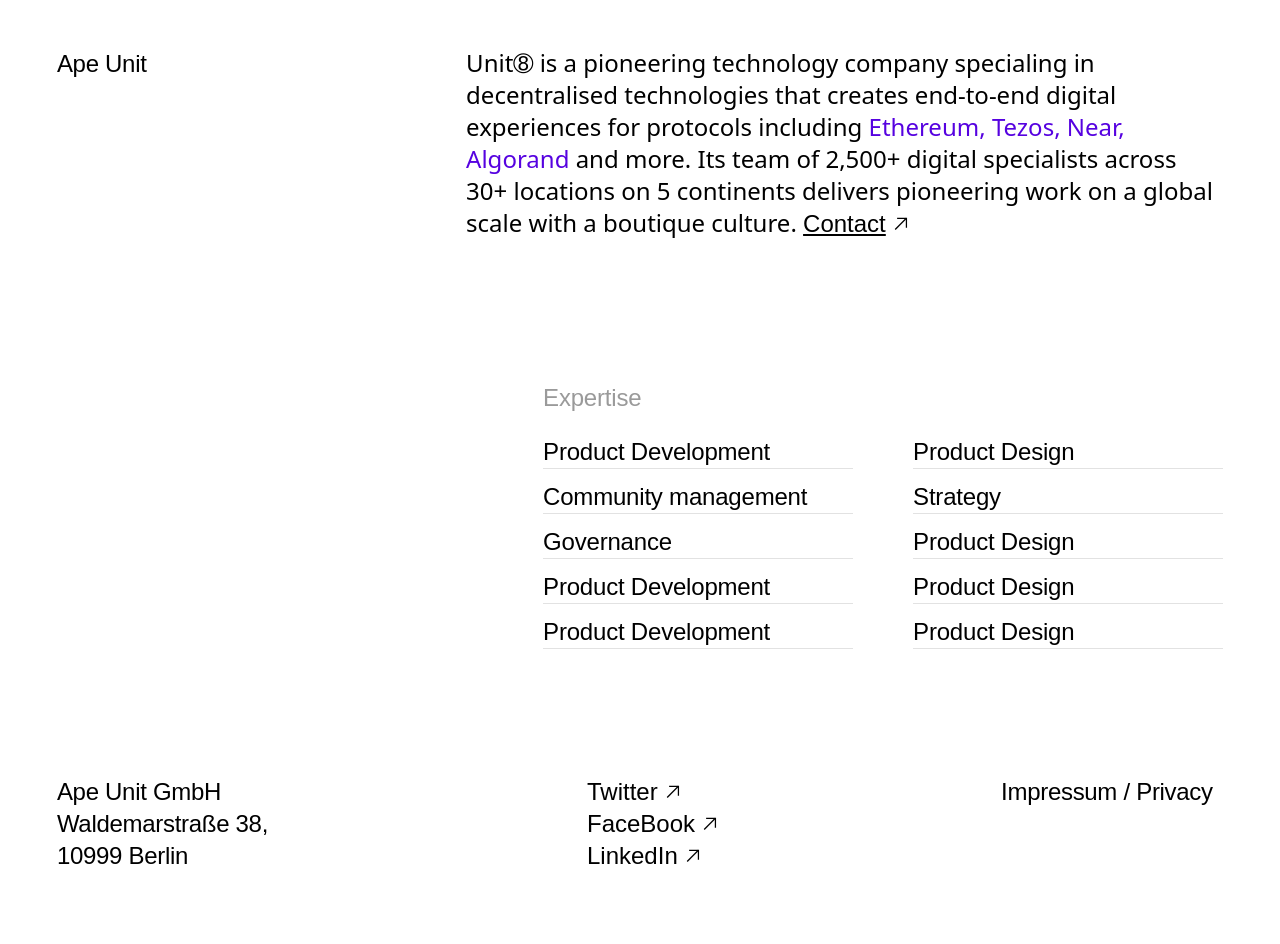
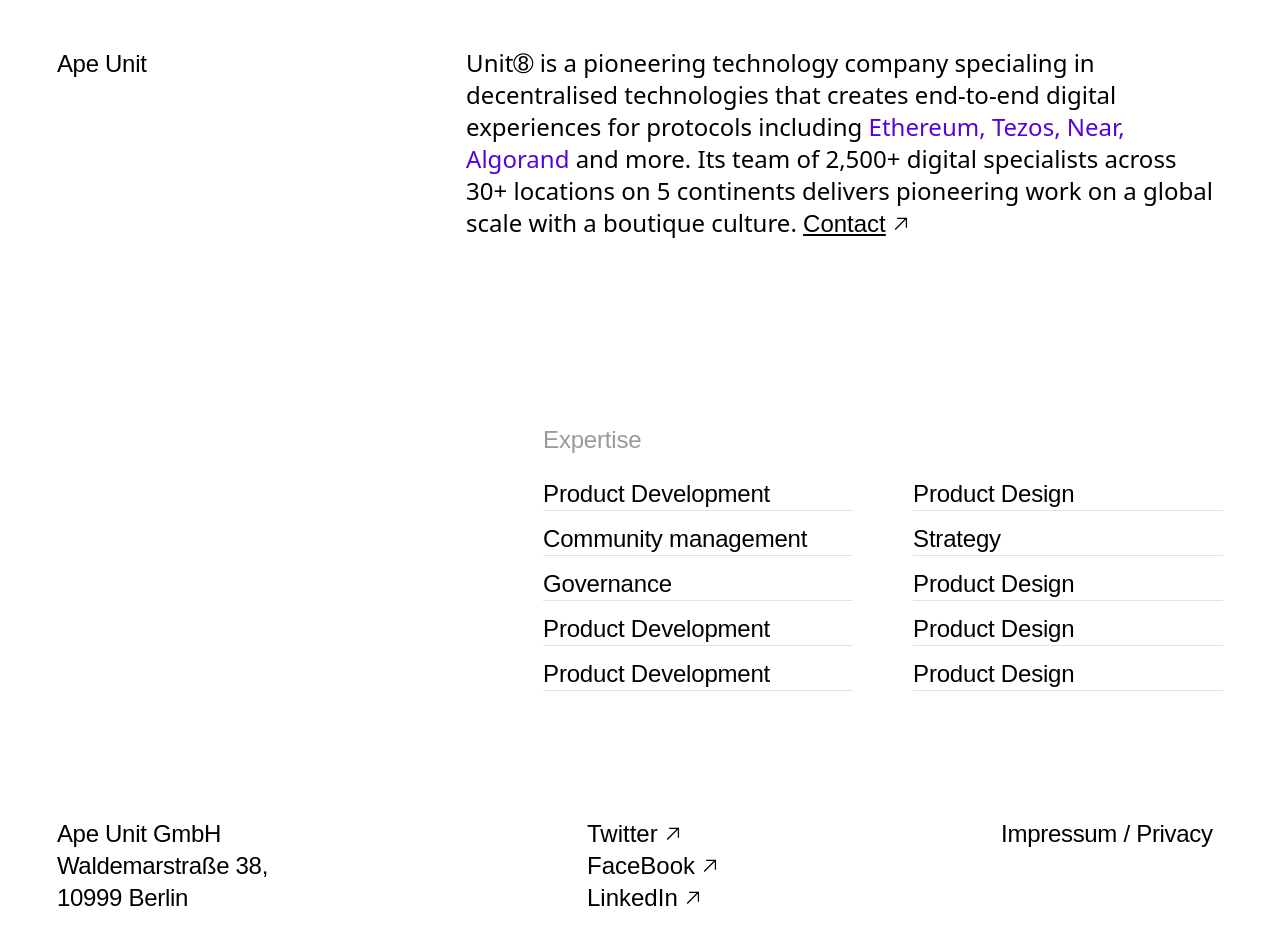
Before and after one commit to TheGymRwanda/unit8-maroon, a Next.js app: page / in a window 1280 px wide. Shown: the top 944 px of the page. Built offline with nearby package versions, Linux system fonts and the light colour scheme.

Commit message:
Feat: Expertise section

```diff
--- a/components/section/Expertise.jsx
+++ b/components/section/Expertise.jsx
@@ -18,7 +18,7 @@ export default function Expertise() {
   ];
   return (
 <Wrapper>
-<section className="float-right mt-5.3125 md:mt-5.7375 lg:mt-7.9375 xl:mt-7.9375">
+<section className="float-right mt-5.3125 md:mt-5.7375 lg:mt-6.4375 xl:mt-7.9375">
         <div className="flex  flex-col gap-0.4375 text-left md:gap-6 xl:gap-6">
           <p className="font-Neufile  text-xl  font-normal tracking-spacing-sm text-expertiseGrey  md:text-1.5 xl:text-1.5">
             Expertise
--- a/tailwind.config.js
+++ b/tailwind.config.js
@@ -66,7 +66,6 @@ module.exports = {
         "10.5": "2.5625rem" ,   //41px
         '1.1213': '1.1213rem',
         '1/2': '0.2694rem',   //4.31px
-
           '38': '2.375rem',
           '1.5': '1.5rem',
           '0.3125': '0.3125rem',
@@ -155,6 +154,9 @@ module.exports = {
           '4.4306': '4.4306rem',
           '3.0556': '3.0556rem',
           '5.3125': '5.3125rem',
+          "5.7375":"5.7375rem",
+          "7.9375":"7.9375rem",
+          "6.4375":"6.4375rem"
 
       },
 
```
